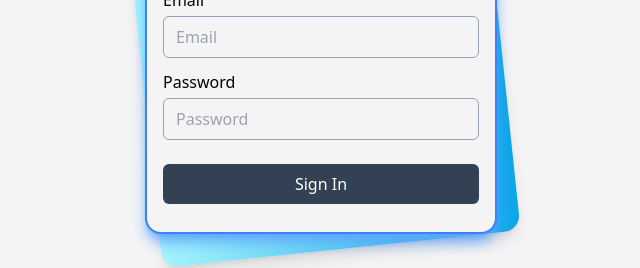
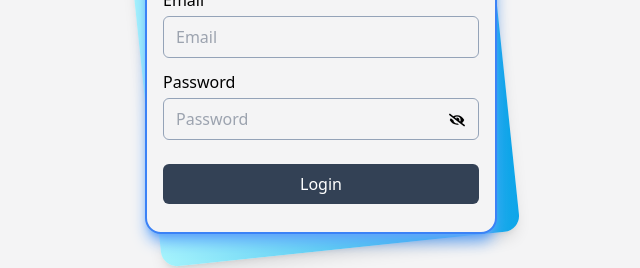
Before and after one commit to huuthanh0312/FE_Dashboard_ReactJs_Mern_Multi_Vendor_Ecommerce, a React (Create React App) app: page /admin/login in a window 1280 px wide. Shown: the part 347-615 px from the top of the page, without its empty margins (319-959 px from the left). Built offline with nearby package versions, Linux system fonts and the light colour scheme.

Commit message:
Error and Notification

```diff
--- a/src/store/Reducers/authReducer.js
+++ b/src/store/Reducers/authReducer.js
@@ -3,14 +3,16 @@ import api from "../../api/api";
 
 export const admin_login = createAsyncThunk(
   'auth/admin_login',
-  async (info) => {
-    console.log(info);
+  async (info, { rejectWithValue, fulfillWithValue }) => {
+    //console.log(info);
     try {
 
-      const { data } = await api.post('/admin-login', info, { withCredentials: true });
-      console.log(data);
+      const data = await api.post('/admin-login', info, { withCredentials: true })
+      //console.log(data)
+      return fulfillWithValue(data)
     } catch (error) {
-
+      //console.log(error.response.data);
+      return rejectWithValue(error.response.data)
     }
   }
 )
@@ -24,12 +26,30 @@ export const authReducer = createSlice({
     userInfo: ''
   },
   reducers: {
-
+    // message clear function reudx
+    messageClear: (state, _) => {
+      state.errorMessage = ""
+    }
   },
-  extraReducers: () => {
-
+  // loader check state
+  extraReducers: (builder) => {
+    builder
+      .addCase(admin_login.pending, (state, { payload }) => {    // get status and data BE pending 404
+        state.loader = true;
+      })
+      .addCase(admin_login.rejected, (state, { payload }) => {   // get status and data BE pending 404
+        state.loader = false;
+        state.errorMessage = payload.error
+        console.log(payload)
+      })
+      .addCase(admin_login.fulfilled, (state, { payload }) => {   // get status and data BE success 200
+        state.loader = false;
+        state.successMessage = payload.data.message
+        console.log(payload)
+      })
   }
 
 })
 
+export const { messageClear } = authReducer.actions
 export default authReducer.reducer
--- a/src/views/auth/AdminLogin.jsx
+++ b/src/views/auth/AdminLogin.jsx
@@ -1,15 +1,21 @@
-import React, { useState } from 'react';
-import { useDispatch } from 'react-redux';
-import { admin_login } from '../../store/Reducers/authReducer';
-
+import React, { useEffect, useState } from 'react';
+import { useDispatch, useSelector } from 'react-redux';
+import { admin_login, messageClear } from '../../store/Reducers/authReducer';
+import { ClipLoader, PropagateLoader } from 'react-spinners';
+import { FaEye, FaEyeSlash } from 'react-icons/fa';
+import toast from 'react-hot-toast';
+import { useNavigate } from 'react-router-dom'
 
 const AdminLogin = () => {
+  const navigate = useNavigate() // điều hướng trang
   const dispatch = useDispatch() //kết nối component với Redux store để có thể gửi action và thay đổi state toàn cục của ứng dụng.
-
+  const { loader, errorMessage, successMessage } = useSelector(state => state.auth) //state loader
+  const [showPassword, setShowPassword] = useState(false); // state show password
   const [state, setState] = useState({
     email: "",
     password: "",
   })
+
 
   const inputHandle = (e) => {
     setState({
@@ -18,12 +24,42 @@ const AdminLogin = () => {
     })
   }
 
+  //submit form login
   const submit = (e) => {
     e.preventDefault()
     dispatch(admin_login(state))
-
   }
 
+  // use Effect check toast message error
+  useEffect(() => {
+    if (errorMessage) {
+      toast.error(errorMessage)
+      dispatch(messageClear()) //message clear function reudx
+    }
+    if (successMessage) {
+      toast.success(successMessage)
+      dispatch(messageClear()) //message clear function reudx
+      navigate('/')
+    }
+  }, [errorMessage, successMessage])
+
+  //style css PropagateLoader spinners
+  const overrideStyle = {
+    display: 'flex',
+    margin: '0 auto',
+    height: '16px',
+    justifyContent: 'center',
+    alignItems: 'center',
+  }
+
+  // show hide password
+  const showPasswordClick = () => {
+    if (showPassword === true) {
+      setShowPassword(false);
+    } else {
+      setShowPassword(true);
+    }
+  };
   return (
     <div className='min-w-screen min-h-screen bg-[#f4f4f5] flex justify-center items-center'>
       <div className="relative py-3 sm:max-w-xl sm:mx-auto">
@@ -39,20 +75,37 @@ const AdminLogin = () => {
             </div>
             <h3 className="font-semibold text-lg text-center">👋</h3>
             <form onSubmit={ submit }>
-              <div className='flex flex-col w-full gap-1 mb-3'>
+              <div className='flex flex-col w-full gap-1 mb-3 relative'>
                 <label htmlFor='email'>Email</label>
-                <input onChange={ inputHandle } value={ state.email }
+                <input disabled={ loader ? true : false }
+                  onChange={ inputHandle } value={ state.email }
                   className='px-3 py-2 outline-none border border-slate-400 bg-transparent rounded-md'
                   type='email' name='email' placeholder='Email' id='email' required />
+                {
+                  loader ? <ClipLoader size={ 20 } color='#f77001' className='absolute top-10 right-3 end-0 items-center justify-center' /> : <></>
+                }
               </div>
-              <div className='flex flex-col w-full gap-1 mb-3'>
+              <div className='flex flex-col w-full gap-1 mb-3 relative'>
                 <label htmlFor='password'>Password</label>
-                <input onChange={ inputHandle } value={ state.password }
+                <input disabled={ loader ? true : false }
+                  onChange={ inputHandle } value={ state.password }
+                  type={ showPassword ? 'text' : 'password' }
                   className='px-3 py-2 outline-none border border-slate-400 bg-transparent rounded-md'
-                  type='password' name='password' placeholder='Password' id='password' required />
+                  name='password' placeholder='Password' id='password' required />
+                <button
+                  type="button"
+                  disabled={ loader ? true : false }
+                  className="absolute top-7 end-0 p-3.5 rounded-e-md"
+                  onClick={ () => showPasswordClick() }>
+                  { showPassword ? <FaEye /> : <FaEyeSlash /> }
+                </button>
+
               </div>
-              <button className='bg-slate-700 w-full hover:shadow-blue-300/hover:shadow-lg text-white rounded-md px-7 py-2 mt-3 mb-3 hover:bg-sky-700'>
-                Sign In</button>
+              <button disabled={ loader ? true : false } className='bg-slate-700 w-full hover:shadow-blue-300/hover:shadow-lg text-white rounded-md px-7 py-2 mt-3 mb-3 hover:bg-sky-700'>
+                {
+                  loader ? <PropagateLoader size={ 10 } color='#f77001' cssOverride={ overrideStyle } /> : 'Login'
+                }
+              </button>
 
             </form>
           </div>
```
